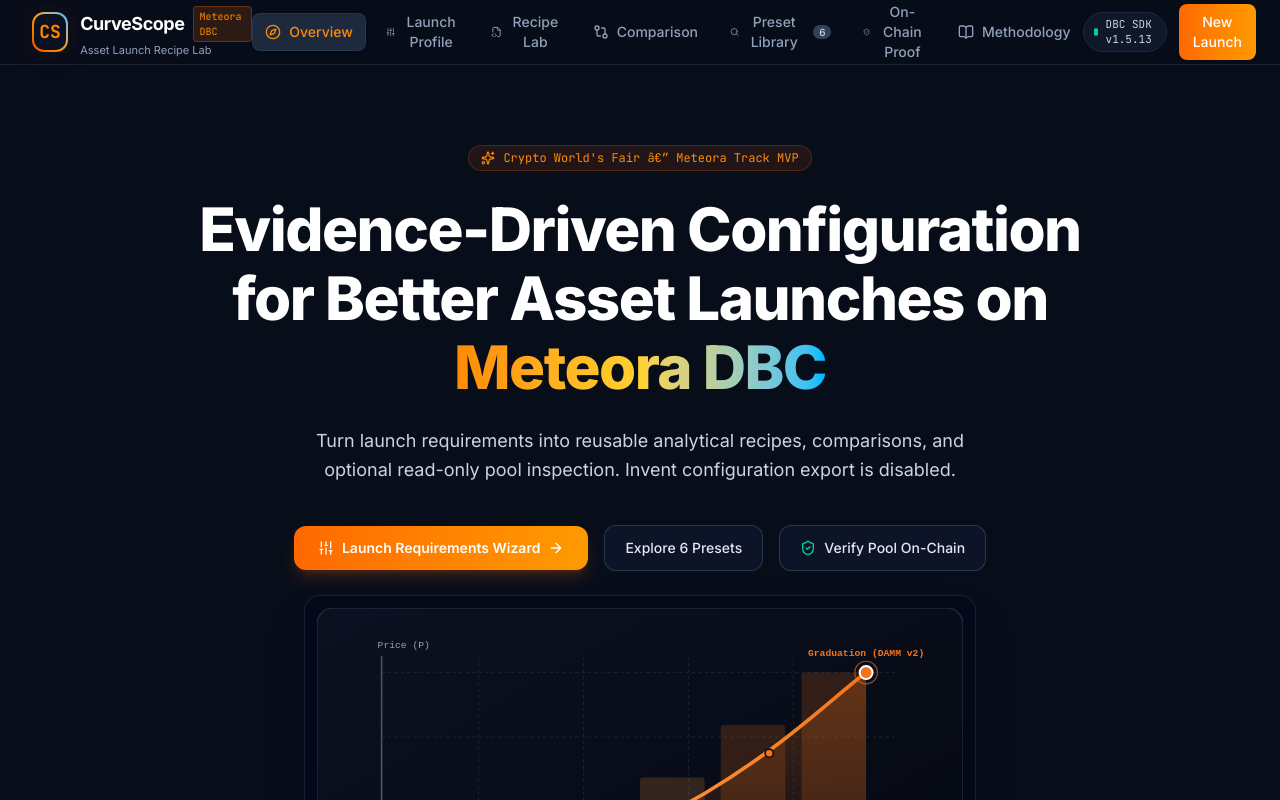
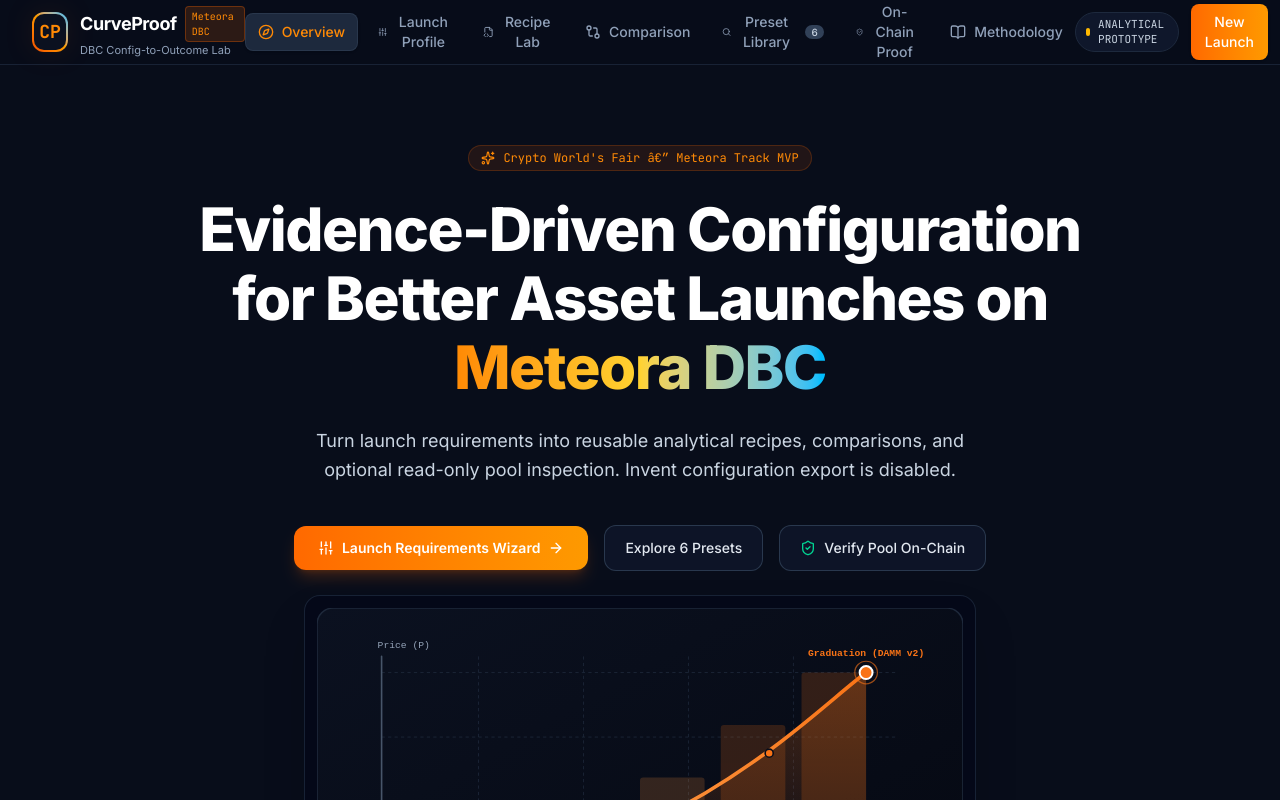
Before and after one commit to roxy4798/CurvaScope, a React (Vite) app: page / in a window 1280 px wide. Shown: the top 800 px of the page. Built offline with nearby package versions, Linux system fonts and the light colour scheme; what @meteora-ag/dynamic-bonding-curve-sdk would draw is missing.

Commit message:
feat: rebrand interface as CurveProof

```diff
--- a/src/components/Navbar.tsx
+++ b/src/components/Navbar.tsx
@@ -50,20 +50,20 @@ export const Navbar: React.FC<NavbarProps> = ({
           >
             <div className="w-10 h-10 rounded-xl bg-gradient-to-tr from-orange-600 via-amber-500 to-sky-400 p-[2px] glow-orange transition-transform duration-300 group-hover:scale-105">
               <div className="w-full h-full bg-[#0b1120] rounded-[10px] flex items-center justify-center">
-                <span className="font-mono font-bold text-lg text-orange-400">CS</span>
+                <span className="font-mono font-bold text-lg text-orange-400">CP</span>
               </div>
             </div>
             <div>
               <div className="flex items-center space-x-2">
                 <span className="font-bold text-lg tracking-tight text-white group-hover:text-orange-400 transition-colors">
-                  CurveScope
+                  CurveProof
                 </span>
                 <span className="text-[10px] font-mono px-1.5 py-0.5 rounded bg-orange-500/15 text-orange-400 border border-orange-500/30">
                   Meteora DBC
                 </span>
               </div>
               <p className="text-[11px] text-slate-400 hidden sm:block">
-                Asset Launch Recipe Lab
+                DBC Config-to-Outcome Lab
               </p>
             </div>
           </div>
@@ -97,8 +97,8 @@ export const Navbar: React.FC<NavbarProps> = ({
           {/* Right cluster badge & status */}
           <div className="flex items-center space-x-3">
             <div className="hidden sm:flex items-center space-x-2 px-2.5 py-1 rounded-full bg-slate-900 border border-slate-800 text-xs">
-              <span className="w-2 h-2 rounded-full bg-emerald-400 animate-pulse"></span>
-              <span className="text-slate-300 font-mono text-[11px]">DBC SDK v1.5.13</span>
+              <span className="w-2 h-2 rounded-full bg-amber-400"></span>
+              <span className="text-slate-300 font-mono text-[11px]">ANALYTICAL PROTOTYPE</span>
             </div>
 
             <button
```
